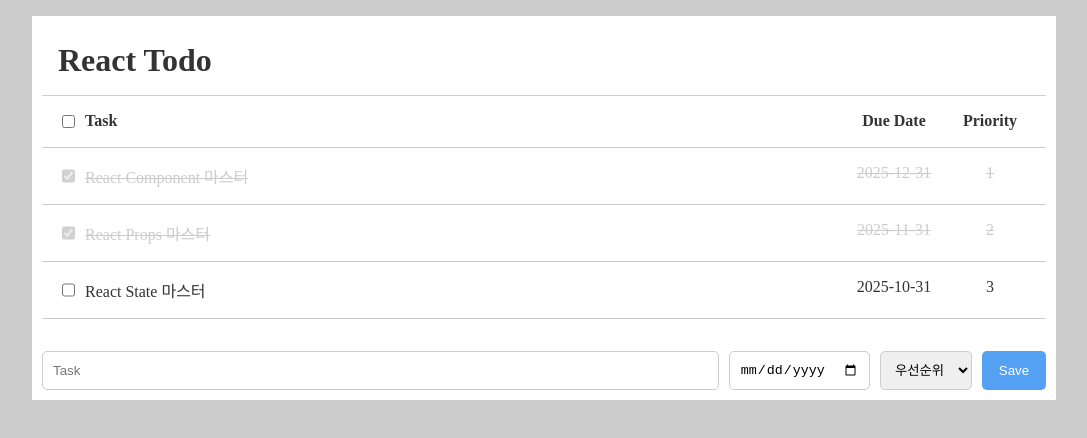
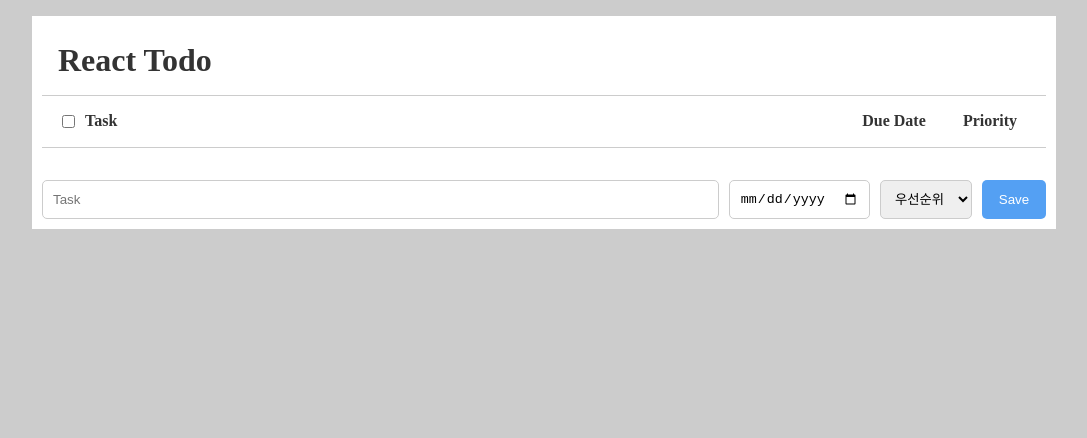
Before and after one commit to CodeMakers-KR/react-todo, a React (Create React App) app in the folder react-todo/: page / in a window 1280 px wide. Shown: the top 438 px of the page, without its empty margins (96-1183 px from the left). Built offline with nearby package versions, Linux system fonts and the light colour scheme.

Commit message:
Optimazation

```diff
--- a/react-todo/src/App.js
+++ b/react-todo/src/App.js
@@ -1,58 +1,25 @@
-import { useRef, useState } from "react";
+import { useReducer, useRef } from "react";
 import TaskAppender from "./components/TaskAppender";
-import TaskItem from "./components/TaskItem";
 import TaskList from "./components/TaskList";
 import Confirm from "./components/modals/Confirm";
+import taskReducers, { actionType } from "./reducers/taskReducers";
+
+const addHandler = (task, dueDate, priority, taskDispatcher) => {
+  taskDispatcher({
+    type: actionType.add,
+    payload: { task, dueDate, priority },
+  });
+};
 
 function App() {
+  console.log("Run App Component");
+
   const confirmRef = useRef();
 
-  const [taskItemList, setTaskItemList] = useState([
-    {
-      id: "task_1",
-      task: "React Component 마스터",
-      dueDate: "2025-12-31",
-      priority: 1,
-      done: true,
-    },
-    {
-      id: "task_2",
-      task: "React Props 마스터",
-      dueDate: "2025-11-31",
-      priority: 2,
-      done: true,
-    },
-    {
-      id: "task_3",
-      task: "React State 마스터",
-      dueDate: "2025-10-31",
-      priority: 3,
-      done: false,
-    },
-  ]);
+  const [taskItemList, taskDispatcher] = useReducer(taskReducers, []);
 
   const taskAllDoneHandler = () => {
-    setTaskItemList((prevState) =>
-      prevState.map((task) => {
-        if (!task.done) {
-          task.done = true;
-        }
-        return task;
-      })
-    );
-  };
-
-  const taskAddHandler = (task, dueDate, priority) => {
-    setTaskItemList((prevState) => [
-      ...prevState,
-      {
-        id: `task_${prevState.length + 1}`,
-        task,
-        dueDate,
-        priority,
-        done: false,
-      },
-    ]);
+    taskDispatcher({ type: actionType.allDone });
   };
 
   const taskItemCheckHandler = (taskId) => {
@@ -72,14 +39,7 @@
     // - reference type이 변경되었다. => 메모리를 비교.
     //let arr = [1,2,3]; // 0x1
     //let arr2 = [...arr]; // 0x2
-    setTaskItemList((prevState) =>
-      prevState.map((task) => {
-        if (task.id === taskId) {
-          task.done = true;
-        }
-        return task;
-      })
-    );
+    taskDispatcher({ type: actionType.done, payload: { taskId } });
   };
 
   return (
@@ -88,7 +48,7 @@
       <TaskList>
         <TaskList.TaskHeader onCheck={taskAllDoneHandler} />
         {taskItemList.map(({ id, task, dueDate, priority, done }) => (
-          <TaskItem
+          <TaskList.TaskItem
             key={id}
             id={id}
             task={task}
@@ -99,7 +59,7 @@
           />
         ))}
       </TaskList>
-      <TaskAppender onAdd={taskAddHandler} />
+      <TaskAppender onAdd={addHandler} dispatcher={taskDispatcher} />
       <Confirm ref={confirmRef} onOk={confirmOkClickHandler}>
         <div>
           <h3>Task를 완료하시겠습니까?</h3>
--- a/react-todo/src/components/TaskAppender.jsx
+++ b/react-todo/src/components/TaskAppender.jsx
@@ -1,7 +1,17 @@
-import { useRef, useState } from "react";
+import { memo, useRef, useState } from "react";
 import Alert from "./modals/Alert";
 
-export default function TaskAppender({ onAdd }) {
+export default memo(function TaskAppender({ onAdd, dispatcher }) {
+  let sum = 0;
+  function addAll() {
+    for (let i = 1; i < 1000000000; i++) {
+      sum += i;
+    }
+
+    console.log(sum);
+  }
+  addAll();
+
   const [alertMessage, setAlertMessage] = useState();
 
   const alertRef = useRef();
@@ -35,7 +45,8 @@
     onAdd(
       taskRef.current.value,
       dueDateRef.current.value,
-      priorityRef.current.value
+      priorityRef.current.value,
+      dispatcher
     );
 
     taskRef.current.value = "";
@@ -67,4 +78,4 @@
       </Alert>
     </>
   );
-}
+});
--- a/react-todo/src/components/TaskItem.jsx
+++ /dev/null
@@ -1,30 +0,0 @@
-export default function TaskItem({
-  id,
-  task,
-  dueDate,
-  priority,
-  done,
-  onCheck,
-}) {
-  const checkHandler = (event) => {
-    console.log(`${id} Checked: `, event.currentTarget.checked);
-    onCheck(id);
-  };
-
-  return (
-    <li className="task-item">
-      <input
-        id={id}
-        type="checkbox"
-        checked={done}
-        disabled={done}
-        onChange={checkHandler}
-      />
-      <label htmlFor={id} className={done ? "done-todo" : ""}>
-        {task}
-      </label>
-      <span className={`due-date ${done ? "done-todo" : ""}`}>{dueDate}</span>
-      <span className={`priority ${done ? "done-todo" : ""}`}>{priority}</span>
-    </li>
-  );
-}
--- a/react-todo/src/components/TaskList.jsx
+++ b/react-todo/src/components/TaskList.jsx
@@ -1,11 +1,23 @@
-import { useRef } from "react";
+import { createContext, useContext, useRef } from "react";
 import Confirm from "./modals/Confirm";
 
+const TaskListContext = createContext();
+
 export default function TaskList({ children }) {
-  return <ul className="tasks">{children}</ul>;
+  return (
+    <TaskListContext.Provider value="">
+      <ul className="tasks">{children}</ul>
+    </TaskListContext.Provider>
+  );
 }
 
 const TaskHeader = ({ onCheck }) => {
+  const ctx = useContext(TaskListContext);
+
+  if (ctx === undefined) {
+    throw new Error("TaskHeader는 TaskList내부에서 사용되어야 합니다.");
+  }
+
   const confirmRef = useRef();
 
   const confirmOkClickHandler = () => {
@@ -44,4 +56,35 @@
   );
 };
 
+const TaskItem = ({ id, task, dueDate, priority, done, onCheck }) => {
+  const ctx = useContext(TaskListContext);
+
+  if (ctx === undefined) {
+    throw new Error("TaskItem은 TaskList내부에서 사용되어야 합니다.");
+  }
+
+  const checkHandler = (event) => {
+    console.log(`${id} Checked: `, event.currentTarget.checked);
+    onCheck(id);
+  };
+
+  return (
+    <li className="task-item">
+      <input
+        id={id}
+        type="checkbox"
+        checked={done}
+        disabled={done}
+        onChange={checkHandler}
+      />
+      <label htmlFor={id} className={done ? "done-todo" : ""}>
+        {task}
+      </label>
+      <span className={`due-date ${done ? "done-todo" : ""}`}>{dueDate}</span>
+      <span className={`priority ${done ? "done-todo" : ""}`}>{priority}</span>
+    </li>
+  );
+};
+
 TaskList.TaskHeader = TaskHeader;
+TaskList.TaskItem = TaskItem;
```
